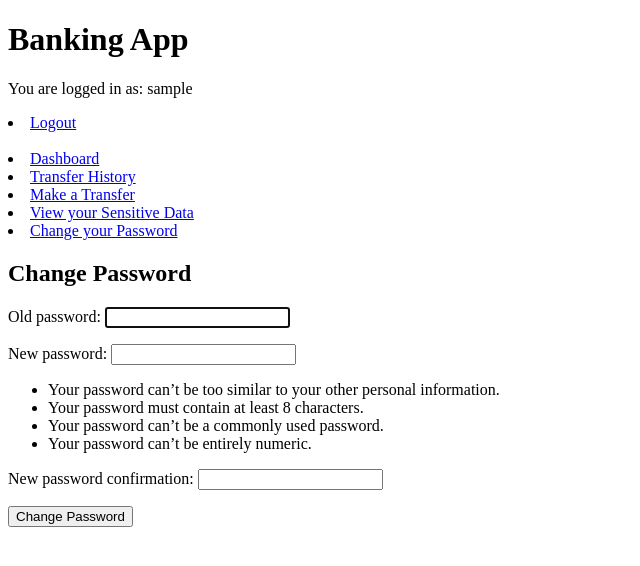
After one commit to stasiekq/odas-bakning, a Django app: page /change_password/ in a window 1280 px wide. The commit adds this page. Shown: the top 566 px of the page, without its empty margins (0-640 px from the left). Run offline with Django 4.2, Linux system fonts and the light colour scheme; the visitor is signed in with stand-in values (Sample User, id 1).

Commit message:
wszystkie funkcjonalnosci

```diff
--- a/odasbank/bankapp/forms.py
+++ b/odasbank/bankapp/forms.py
@@ -1,65 +1,45 @@
 from django import forms
-
-from django.contrib.auth.forms import UserCreationForm, AuthenticationForm
-
+from django.contrib.auth.forms import UserCreationForm, AuthenticationForm, PasswordChangeForm
 from django.contrib.auth import authenticate, login
-
 from .models import User, Transfer, SensitiveData
-
 from django.utils.crypto import get_random_string
-
 import string
 
-
 class RegistrationForm(UserCreationForm):
-
     credit_card_number = forms.CharField(max_length=16)
-
     id_number = forms.CharField(max_length=10)
 
-
     class Meta:
-
         model = User
-
         fields = ['username', 'email', 'credit_card_number', 'id_number', 'password1', 'password2']
 
 
     def save(self, commit=True):
-
         user = super().save(commit=False)
-
         user.balance = 1000
-
         user.account_number = get_random_string(length=6, allowed_chars=string.digits)
 
-
         if commit:
-
             user.save()
-
 
             SensitiveData.objects.create(
                 user=user,
-
                 credit_card_number=self.cleaned_data['credit_card_number'],
-
                 id_number=self.cleaned_data['id_number']
-
             )
-
         return user
 
-
 class LoginForm(AuthenticationForm):
-
     pass
 
 
 class TransferForm(forms.Form):
     reciever_account_number = forms.CharField(label='Reciever account number', max_length=6)
     reciever_name = forms.CharField(label='Reciever name', max_length=100)
+    amount = forms.IntegerField(label='Amount', min_value=1)
+    title = forms.CharField(label='Title', max_length=100)
 
-    amount = forms.IntegerField(label='Amount', min_value=1)
-
-    title = forms.CharField(label='Title', max_length=100)
+class CustomPasswordChangeForm(PasswordChangeForm):
+    class Meta:
+        model = User
+        fields = ['password1', 'password2']
--- a/odasbank/bankapp/models.py
+++ b/odasbank/bankapp/models.py
@@ -10,6 +10,9 @@ class User(AbstractUser):
     email = models.EmailField(unique=True)
     username = models.CharField(max_length=30, unique=True)
     account_number = models.CharField(max_length=6, unique=True, default=get_random_string(length=6, allowed_chars=string.digits))
+
+    def connect_sensitive_data(self, credit_card_number, id_number):
+        SensitiveData.objects.create(user=self, credit_card_number=credit_card_number, id_number=id_number)
 
 
 class SensitiveData(models.Model):
--- a/odasbank/bankapp/templates/base_logged_in.html
+++ b/odasbank/bankapp/templates/base_logged_in.html
@@ -22,6 +22,7 @@
         <li><a href="{% url 'transfer_history' %}">Transfer History</a></li>
         <li><a href="{% url 'make_transfer' %}">Make a Transfer</a></li>
         <li><a href="{% url 'sensitive_data' %}">View your Sensitive Data</a></li>
+        <li><a href="{% url 'change_password' %}">Change your Password</a></li>
     </div>
     <div id="content">
         {% block content %}{% endblock %}
--- /dev/null
+++ b/odasbank/bankapp/templates/change_password.html
@@ -0,0 +1,10 @@
+{% extends 'base_logged_in.html' %}
+
+{% block content %}
+  <h2>Change Password</h2>
+  <form method="post">
+    {% csrf_token %}
+    {{ form.as_p }}
+    <button type="submit">Change Password</button>
+  </form>
+{% endblock %}
--- /dev/null
+++ b/odasbank/bankapp/templates/password_change_done.html
@@ -0,0 +1,6 @@
+{% extends 'base_logged_in.html' %}
+
+{% block content %}
+  <h2>Password Changed Successfully</h2>
+  <p>Your password has been changed successfully.</p>
+{% endblock %}
--- a/odasbank/bankapp/urls.py
+++ b/odasbank/bankapp/urls.py
@@ -1,6 +1,6 @@
 from django.urls import path
 from .views import *
-from django.contrib.auth.views import LogoutView
+from django.contrib.auth.views import LogoutView, PasswordChangeView
 
 urlpatterns = [
     path('', HomeView.as_view(), name='home'),
@@ -12,5 +12,7 @@ urlpatterns = [
     path('make_transfer_confirmation/', make_transfer_confirmation_view, name='make_transfer_confirmation'),
     path('logout', logout_view, name='logout'),
     path('transfer_history/', transfer_history_view, name='transfer_history'),
-    path('sensitive_data/', sensitive_data_view, name='sensitive_data')
+    path('sensitive_data/', sensitive_data_view, name='sensitive_data'),
+    path('change_password/', CustomPasswordChangeView.as_view(), name='change_password'),
+    path('password_change_done/', TemplateView.as_view(template_name='password_change_done.html'), name='password_change_done'),
 ]
--- a/odasbank/bankapp/views.py
+++ b/odasbank/bankapp/views.py
@@ -1,9 +1,12 @@
 from django.shortcuts import render, redirect
 from django.contrib.auth import login, authenticate, logout
+from django.contrib.auth.views import PasswordChangeView
 from django.contrib.auth.decorators import login_required
 from django.views.generic import FormView, TemplateView
 from django.utils.crypto import get_random_string
 from django.contrib import messages
+from django.urls import reverse_lazy
+from django.views import View
 import string
 from .forms import *
 from .models import *
@@ -13,25 +16,24 @@ def registration_view(request):
     if request.method == 'POST':
         form = RegistrationForm(request.POST)
         if form.is_valid():
-            user = form.save(commit=False)  # Nie zapisuj jeszcze użytkownika
+            user = form.save(commit=False)
             user.balance = 1000
             user.account_number = get_random_string(length=6, allowed_chars=string.digits)
 
             try:
-                user.save()  # Zapisz użytkownika
+                user.save()
+                user.connect_sensitive_data(form.cleaned_data['credit_card_number'], form.cleaned_data['id_number'])
             except Exception as e:
-                # Obsłuż błąd zapisu użytkownika (np. wyjątek walidacji)
-                # Możesz tutaj wyświetlić komunikat błędu lub logować go
                 print(f"Błąd zapisu użytkownika: {e}")
                 return render(request, 'register.html', {'form': form})
 
-            # Pomyślnie zapisany użytkownik, kontynuuj zalogowanie
             login(request, user)
             return redirect('dashboard')
     else:
         form = RegistrationForm()
 
     return render(request, 'register.html', {'form': form})
+
 
 def login_view(request):
     if request.method == 'POST':
@@ -118,13 +120,17 @@ def logout_view(request):
 def sensitive_data_view(request):
     user = request.user
 
-    # Sprawdź, czy użytkownik ma powiązane dane wrażliwe
     try:
-        sensitive_data = user.sensitivedata
-    except SensitiveData.DoesNotExist:
+        sensitive_data = SensitiveData.objects.get(user=user)
+    except:
         sensitive_data = None
 
     return render(request, 'sensitive_data.html', {'user': user, 'sensitive_data': sensitive_data})
 
+class CustomPasswordChangeView(PasswordChangeView):
+    form_class = CustomPasswordChangeForm
+    template_name = 'change_password.html'
+    success_url = reverse_lazy('password_change_done')
+
 class HomeView(TemplateView):
     template_name = 'home.html'
```
